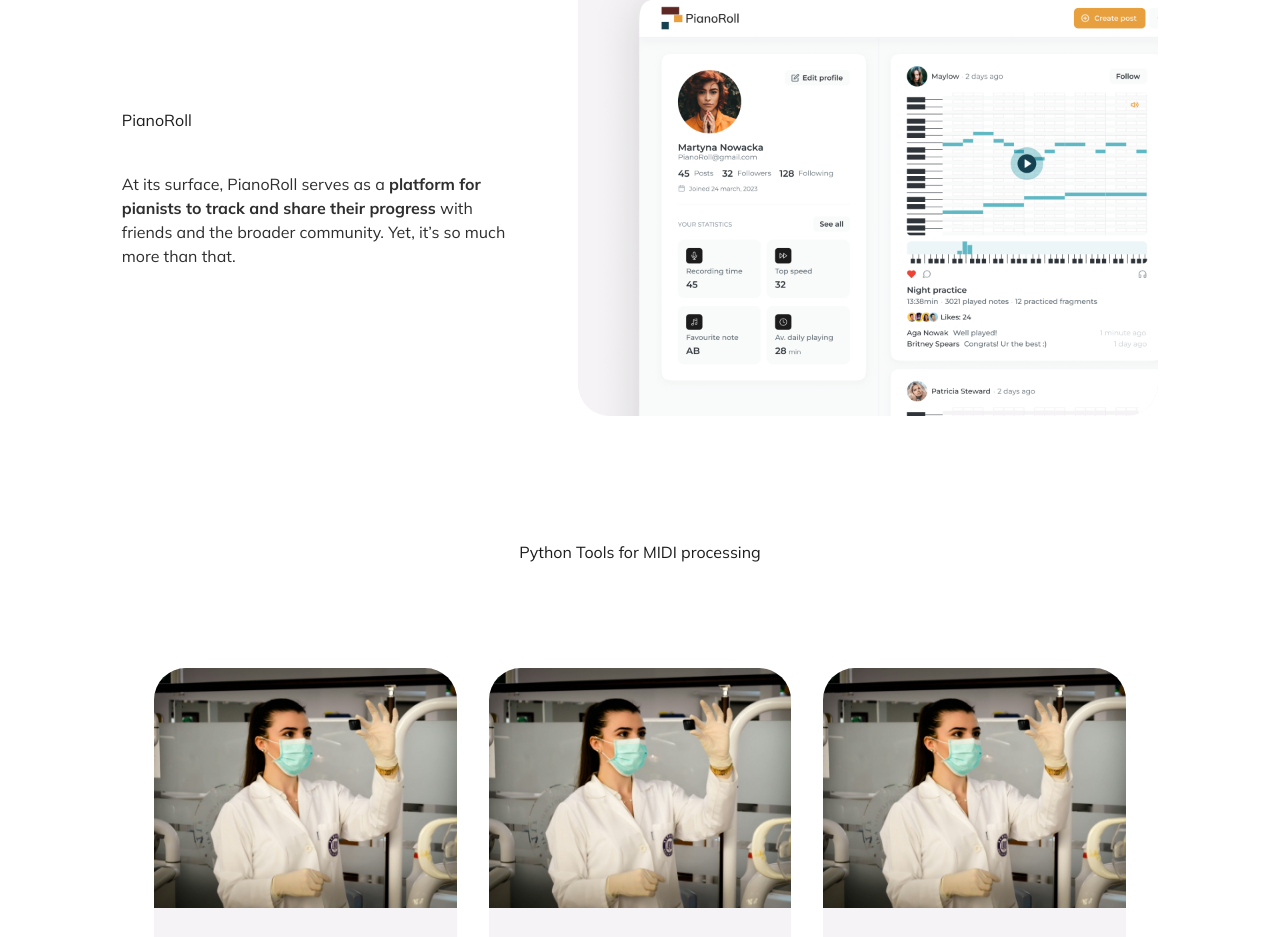
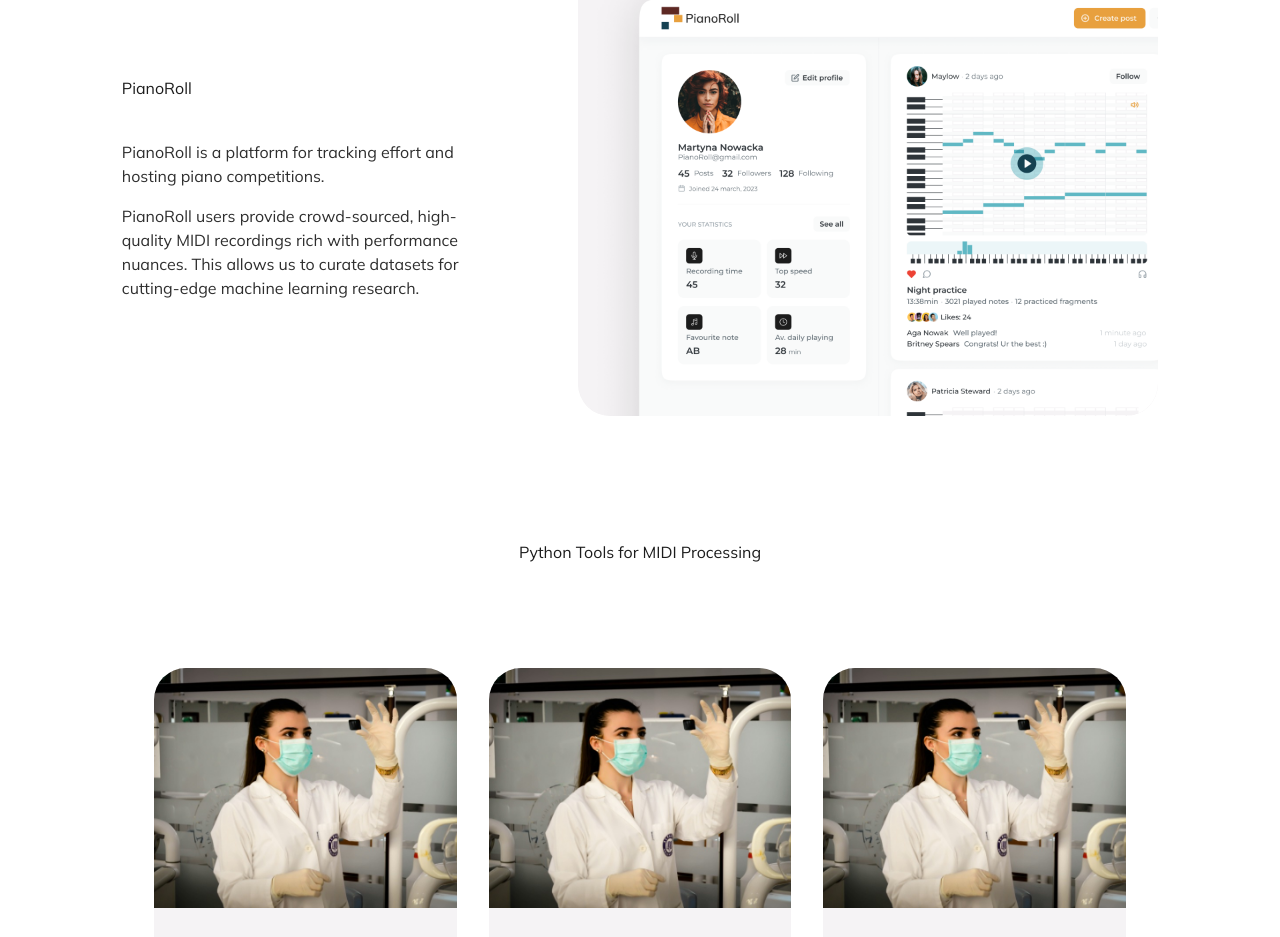
Before and after one commit to Nospoko/epr-landing, a Next.js app in the folder algrtm/: page /pianoRoll in a window 1280 px wide. Shown: the part 1383-2320 px from the top of the page. Built offline with nearby package versions, Linux system fonts and the light colour scheme.

Commit message:
links added and texts updated

```diff
--- a/algrtm/src/components/PianoRollDescription.js
+++ b/algrtm/src/components/PianoRollDescription.js
@@ -12,14 +12,15 @@ const PianoRollDescription = () => {
           <h1 className="h2 leading-[4.48rem] xl:h1 text-neutralLight-neutral10 dark:text-neutralDark-neutral10 ">
             PianoRoll
           </h1>
-          <div>
-            <p className="h6 text-neutralLight-neutral20 dark:text-neutralDark-neutral20">
-              At its surface, PianoRoll serves as a{" "}
-              <strong>
-                platform for pianists to track and share their progress
-              </strong>{" "}
-              with friends and the broader community. Yet, it’s so much more
-              than that.
+          <div className="h6 text-neutralLight-neutral20 dark:text-neutralDark-neutral20 flex flex-col gap-[1rem]">
+            <p className="h5_500">
+              PianoRoll is a platform for tracking effort and hosting piano
+              competitions.
+            </p>
+            <p>
+              PianoRoll users provide crowd-sourced, high-quality MIDI
+              recordings rich with performance nuances. This allows us to curate
+              datasets for cutting-edge machine learning research.
             </p>
           </div>
         </div>
--- a/algrtm/src/components/PydataTalkComponent.js
+++ b/algrtm/src/components/PydataTalkComponent.js
@@ -16,7 +16,9 @@ const PydataTalkComponent = () => {
             variant="primary"
             text="Learn more"
             alt="arrow up icon"
-            href="#"
+            href="https://www.youtube.com/watch?v=nUmLL61OYCc"
+            target="_blank"
+            rel="noopener noreferrer"
           />
         </div>
       </div>
--- a/algrtm/src/components/PythonToolsSection.js
+++ b/algrtm/src/components/PythonToolsSection.js
@@ -6,7 +6,7 @@ const PythonToolsSection = () => {
   return (
     <section className="w-full flex flex-col gap-[4.5rem] justify-center items-center text-center mt-[2.75rem] px-[5.88rem] mx-[1rem] md:mt-[7.75rem] md:mx-[4.56rem] xl:mx-[5.88rem] bg-neutralLight-neutral100 dark:bg-neutralDark-neutral100">
       <h4 className="h4 lg:h2 text-neutralLight-neutral10 dark:text-neutralDark-neutral10 self-start md:self-center">
-        Python Tools for MIDI processing
+        Python Tools for MIDI Processing
       </h4>
       <div className="flex flex-wrap justify-center items-center w-full gap-[1.5rem] md:gap-[2rem] mt-[2rem]">
         {Object.values(pythonToolsData).map((tool, index) => (
@@ -35,7 +35,9 @@ const PythonToolsSection = () => {
                   variant="primary"
                   text="Learn more"
                   alt="arrow up icon"
-                  href="#"
+                  href={tool.link}
+                  target="_blank"
+                  rel="noopener noreferrer"
                 />
               </div>
             </div>
--- a/algrtm/src/data/pythonToolsData.js
+++ b/algrtm/src/data/pythonToolsData.js
@@ -3,16 +3,19 @@ const pythonToolsData = {
     image: "/labAssistant-bg-image.jpeg",
     title: "Fortepyan python library",
     description: ["MIDI - pandas interface"],
+    link: "https://github.com/nospoko/fortepyan",
   },
   version2: {
     image: "/labAssistant-bg-image.jpeg",
     title: "PianoRoll streamlit widget",
     description: ["Visualisation and playback"],
+    link: "https://github.com/nospoko/streamlit-pianoroll",
   },
   version3: {
     image: "/labAssistant-bg-image.jpeg",
     title: "Huggingface dataset",
     description: ["500 hours", "10000000 tokens", "Ethical sourcing"],
+    // link:
   },
 };
 
```
